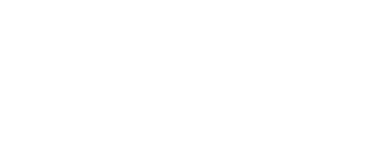
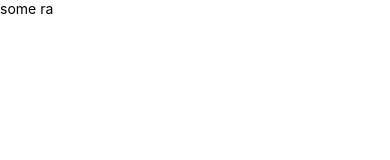
Before and after one commit to Irfanwani/frejun, a React Native app: screen / in a window 390 px wide. Shown: the top 160 px of the page. Built offline with nearby package versions, Linux system fonts and the light colour scheme.

Commit message:
added icons

```diff
--- a/app.json
+++ b/app.json
@@ -5,6 +5,9 @@
     "version": "1.0.0",
     "assetBundlePatterns": [
       "**/*"
-    ]
+    ],
+    "android": {
+      "package": "com.frejun"
+    }
   }
 }
--- a/index.js
+++ b/index.js
@@ -1,6 +1,6 @@
-import { registerRootComponent } from 'expo';
+import { registerRootComponent } from "expo";
 
-import App from './App';
+import App from "./App";
 
 // registerRootComponent calls AppRegistry.registerComponent('main', () => App);
 // It also ensures that whether you load the app in Expo Go or in a native build,
--- a/src/main.tsx
+++ b/src/main.tsx
@@ -1,7 +1,8 @@
 import { FC } from "react";
+import { Text } from "react-native";
 
 const Main: FC = () => {
-    return <></>
-}
+  return <Text>some ra</Text>;
+};
 
 export default Main;
```
Also changed, not shown: 20 other files (tests, documents, lock files or other folders).
